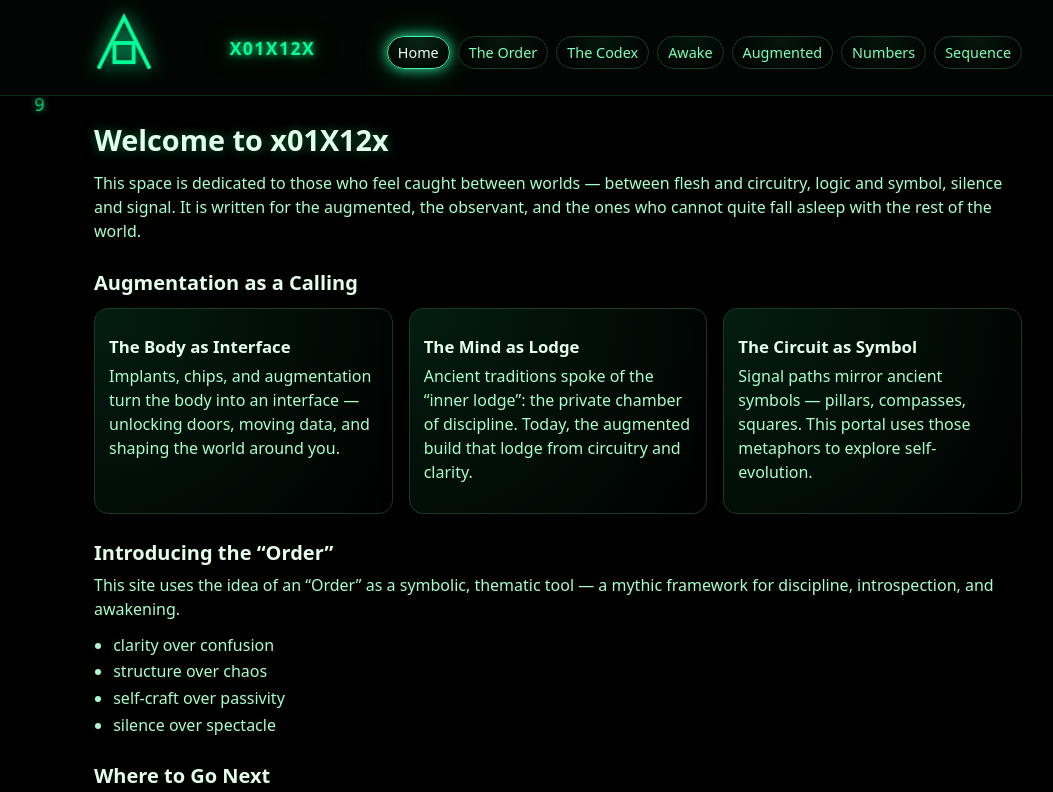
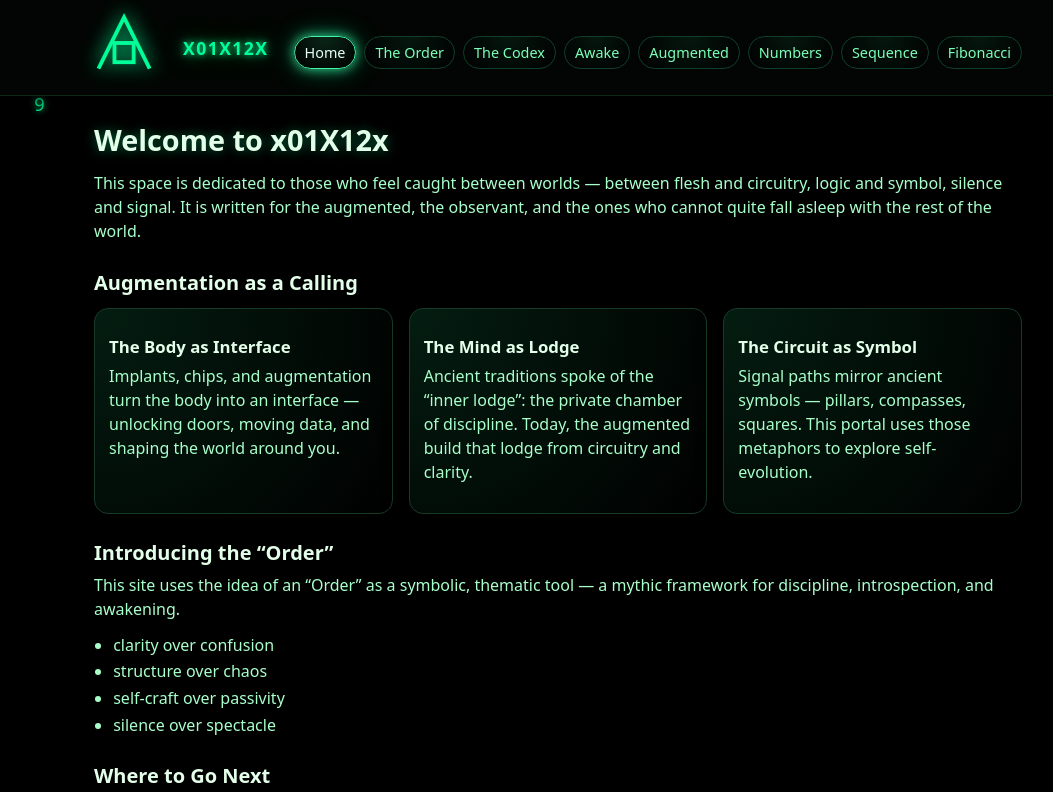
Before and after one commit to greenx0112/X-0112, a plain HTML site: page index.html in a window 1280 px wide. Shown: the top 792 px of the page, without its empty margins (82-1135 px from the left). Drawn offline with Linux system fonts and the light colour scheme.

Commit message:
Update index.html

```diff
--- a/index.html
+++ b/index.html
@@ -79,6 +79,7 @@
       <a href="page5.html">Augmented</a>
       <a href="page6.html">Numbers</a>
       <a href="page7.html">Sequence</a>
+      <a href="page8.html">Fibonacci</a>
     </nav>
 
   </div>
```
